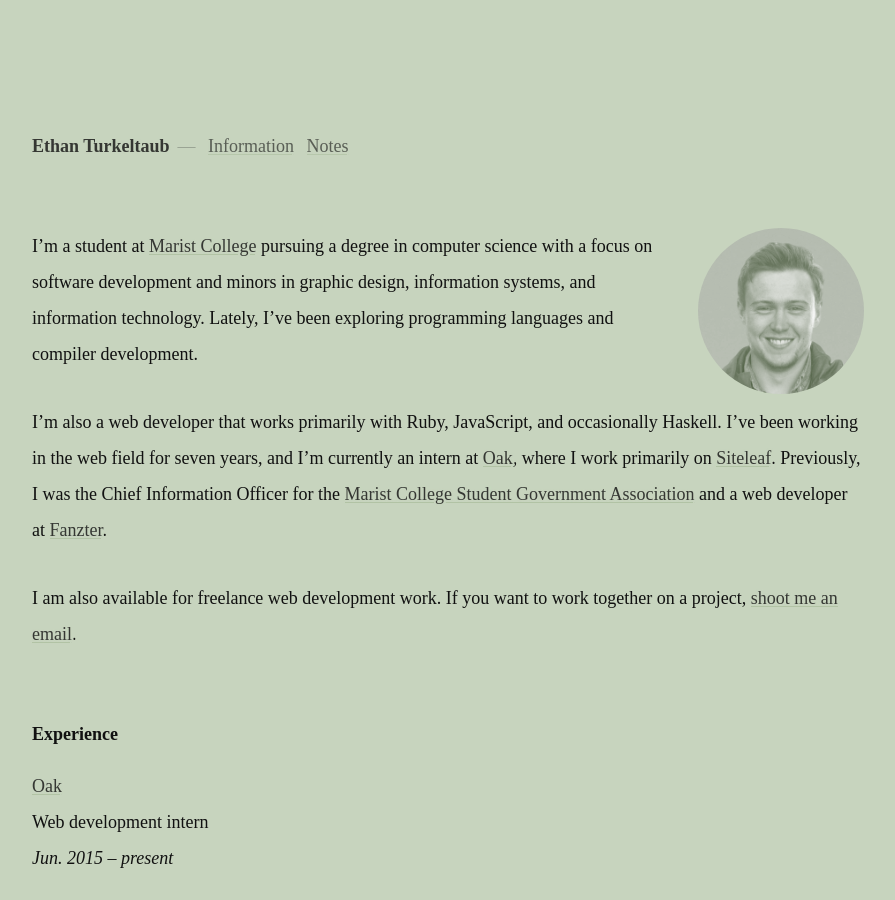
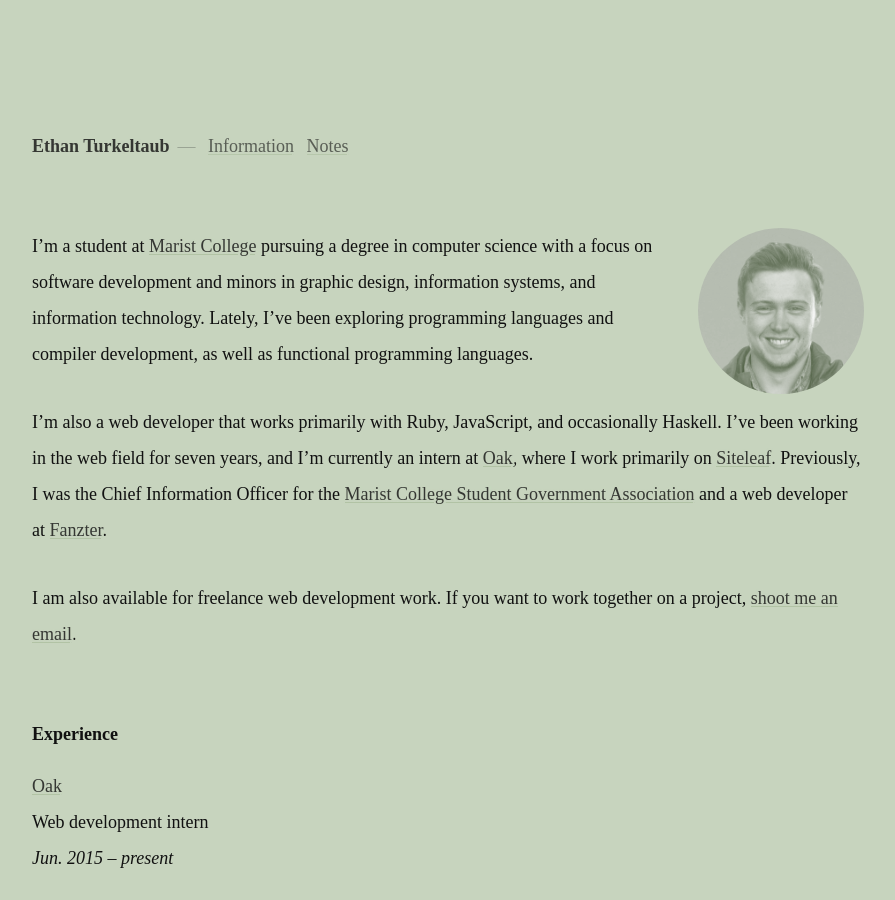
Before and after one commit to ethnt/ethnt.me, a Jekyll site: the page built from information.markdown, in a window 1280 px wide and 900 px high. Shown: the whole window, without its empty margins (96-991 px from the left). Built offline with Jekyll 4.4.1, drawn with Linux system fonts in a browser that asks for light colours.

Commit message:
Updated Information

```diff
--- a/information.markdown
+++ b/information.markdown
@@ -53,7 +53,7 @@
 layout: information
 ---
 
-I’m a student at [Marist College](http://marist.edu) pursuing a degree in computer science with a focus on software development and minors in graphic design, information systems, and information technology. Lately, I've been exploring programming languages and compiler development.
+I’m a student at [Marist College](http://marist.edu) pursuing a degree in computer science with a focus on software development and minors in graphic design, information systems, and information technology. Lately, I've been exploring programming languages and compiler development, as well as functional programming languages.
 
 I’m also a web developer that works primarily with Ruby, JavaScript, and occasionally Haskell. I’ve been working in the web field for seven years, and I'm currently an intern at [Oak](http://oak.is), where I work primarily on [Siteleaf](http://siteleaf.com). Previously, I was the Chief Information Officer for the [Marist College Student Government Association](http://sga.marist.edu) and a web developer at [Fanzter](http://en.wikipedia.org/wiki/Fanzter).
 
```
